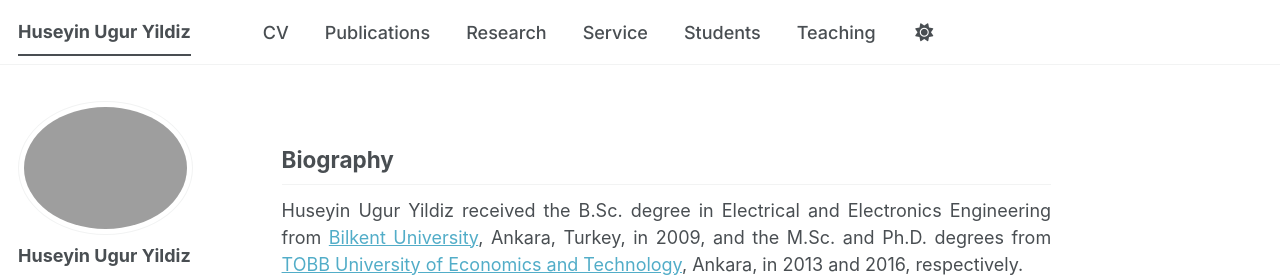
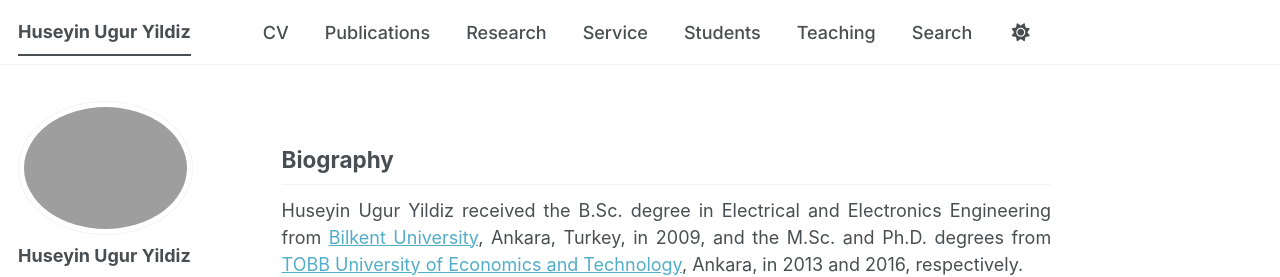
Before and after one commit to huguryildiz/huguryildiz.github.io, a Jekyll site: the page built from index.md, in a window 1280 px wide. Shown: the top 277 px of the page. Built offline with Jekyll 4.4.1, drawn with Linux system fonts in a browser that asks for light colours; some web fonts are replaced; a script bundle is joined from its source files by our own code; library files that are not in the unit come from our copies; a style sheet for code colours, icons or effects is not loaded.

Commit message:
Revert "."
This reverts commit cc8f77a370d3f2ea71b8678f6ba1d534e7bf3f62.

```diff
--- a/_data/navigation.yml
+++ b/_data/navigation.yml
@@ -16,3 +16,6 @@ main:
 
   - title: "Teaching"
     url: "/teaching/"
+
+  - title: "Search"
+    url: "/search/"
```
